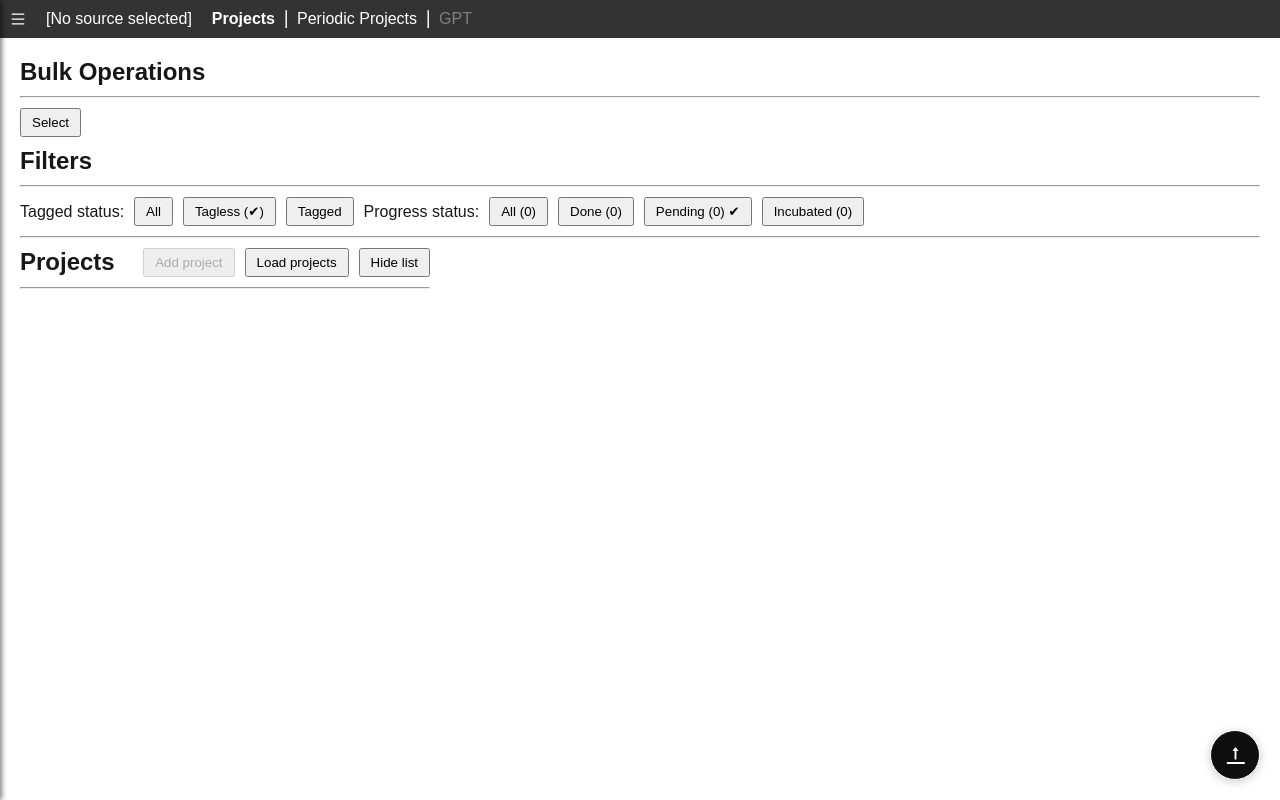
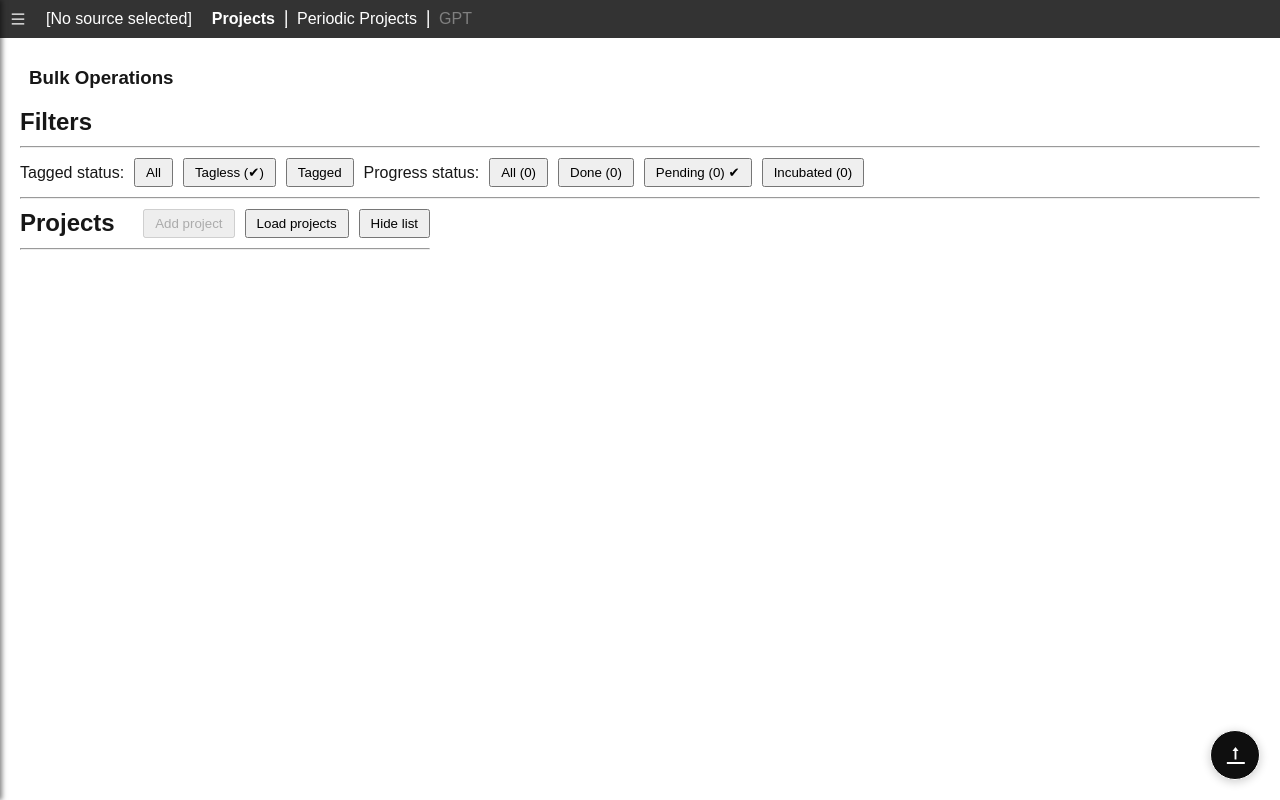
Before and after one commit to cazdemun/gtd-project-manager, a Next.js app: page / in a window 1280 px wide. Built offline with nearby package versions, Linux system fonts and the light colour scheme.

Commit message:
feat: make bulk operations bar collapsable

```diff
--- a/src/components/BulkOperationsBar.tsx
+++ b/src/components/BulkOperationsBar.tsx
@@ -1,3 +1,4 @@
+import { useState } from "react";
 import { AppActor } from "@/app/machines/appMachine";
 import { ProjectActor } from "@/app/resources";
 import { Row, Col } from "@/app/ui";
@@ -8,9 +9,15 @@ import { useSelector } from "@xstate/react";
 type BulkOperationsBarProps = object
 
 const BulkOperationsBar: React.FC<BulkOperationsBarProps> = () => {
+  const [showBar, setShowBar] = useState(false);
+
   const selectMode = useSelector(AppActor, (state) => state.matches({ projectsPage: 'select' }));
   const selectedProjects = useSelector(AppActor, (state) => state.context.selectedProjectIds);
   const projectsMap = useSelector(ProjectActor, (state) => state.context.resourcesMap);
+
+  const toggleShowBar = () => {
+    setShowBar((prev) => !prev);
+  }
 
   const handleSelectToggle = () => {
     AppActor.send({ type: selectMode ? 'IDLE_PROJECTS_MODE' : 'SELECT_PROJECTS_MODE' });
@@ -75,10 +82,12 @@ const BulkOperationsBar: React.FC<BulkOperationsBarProps> = () => {
   }
 
   return (
-    <Col gap={10}>
-      <h2>Bulk Operations</h2>
-      <hr style={{ alignSelf: 'stretch' }} />
-      <Row gap={10} centerY>
+    <Col gap={8} centerY style={{ borderRadius: "5px", border: "1px solid #fff", padding: "8px" }}>
+      <h3 onClick={toggleShowBar} style={{ cursor: 'pointer' }}>
+        Bulk Operations
+      </h3>
+      {showBar && (
+        <Row gap={10} centerY style={{ padding: "0px 8px", flexWrap: "wrap" }}>
           <button onClick={handleSelectToggle}>{selectMode ? `Cancel select (${selectedProjects.length})` : 'Select'}</button>
           {selectMode && (<>
             <hr style={{ alignSelf: 'stretch' }} />
@@ -90,6 +99,7 @@ const BulkOperationsBar: React.FC<BulkOperationsBarProps> = () => {
             <button onClick={incubatedProjectBulk}>Incubated</button>
           </>)}
         </Row>
+      )}
     </Col>
   );
 };
```
Lines whose indentation alone changed are shown as unchanged.
